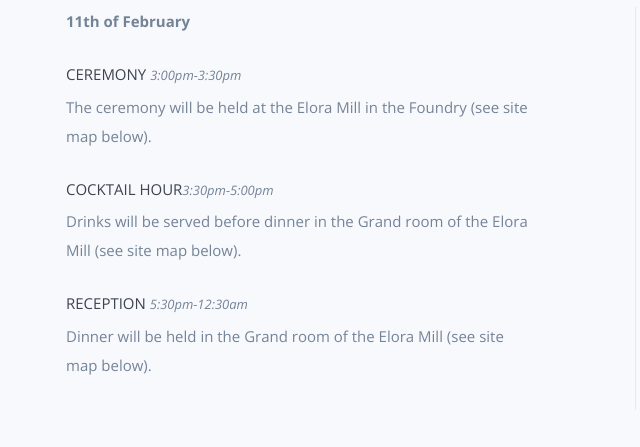
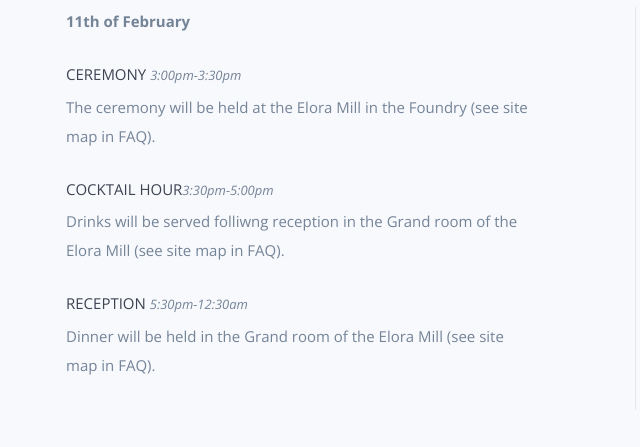
Before and after one commit to chris-rass/chris-rass.github.io, a website: page index.html in a window 1280 px wide. Shown: the part 1731-2178 px from the top of the page, 4-644 px from the left. Drawn offline with nearby package versions, Linux system fonts and the light colour scheme; some packages are replaced by stand-ins of ours; a script that the page names is missing; files whose address does not match are found by name.

Commit message:
Update index.html

```diff
--- a/index.html
+++ b/index.html
@@ -141,15 +141,17 @@
                     <p><strong>11th of February</strong></p>
 
                     <h5>Ceremony <span class="time">3:00PM-3:30PM</span></h5>
-                    <p>The ceremony will be held at the Elora Mill in the Foundry (see site map below).</p>
+                    <p>The ceremony will be held at the Elora Mill in the Foundry
+					(see site map in FAQ).</p>
                 </div>
                 <div class="wp5">
                     <h5>Cocktail Hour<span class="time">3:30PM-5:00PM</span></h5>
-                    <p>Drinks will be served before dinner in the Grand room of the Elora Mill (see site map below).</p>
+                    <p>Drinks will be served folliwng reception in the Grand room of the Elora Mill
+					(see site map in FAQ).</p>
                 </div>
                 <div class="wp7">
                     <h5>Reception <span class="time">5:30PM-12:30AM</span></h5>
-                    <p>Dinner will be held in the Grand room of the Elora Mill (see site map below).</p>
+                    <p>Dinner will be held in the Grand room of the Elora Mill (see site map in FAQ).</p>
                 </div>
             </div>
 
```
